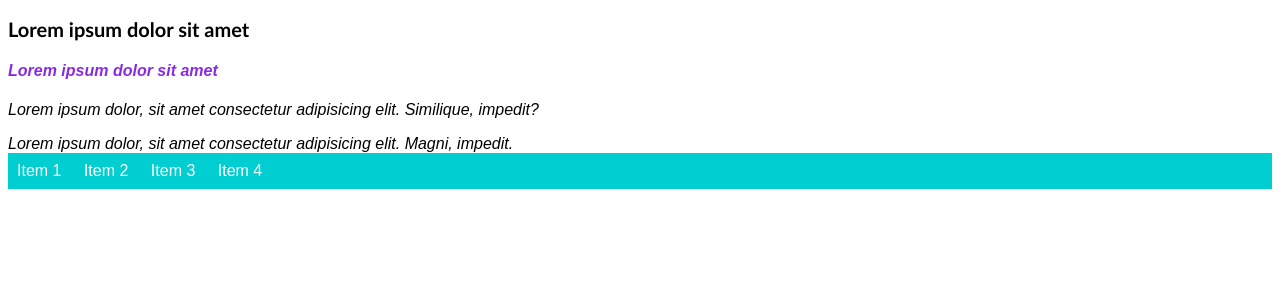
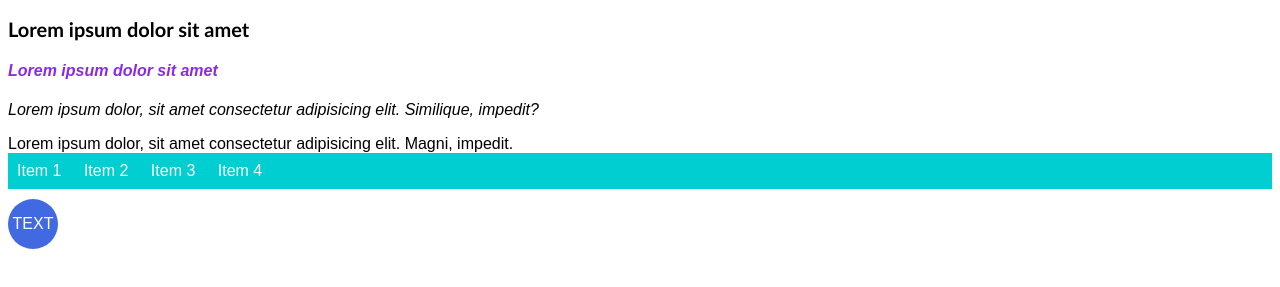
Before and after one commit to ZainaMALEK/poec-symfony, a plain HTML site: page css/bases/index.html in a window 1280 px wide. Shown: the part 107-394 px from the top of the page. Drawn offline with Linux system fonts and the light colour scheme.

Commit message:
Add Pseudo element

```diff
--- a/css/bases/index.html
+++ b/css/bases/index.html
@@ -31,6 +31,8 @@
         <li><a href="#">Item 4</a></li>
     </ul>
 
+    <div class="mybox">TEXT</div>
+
 </body>
 
 </html>
--- a/css/bases/style.css
+++ b/css/bases/style.css
@@ -23,7 +23,6 @@
 }
 
 p,
-div,
 .demo-titre,
 #titre {
     font-style: italic;
@@ -47,10 +46,39 @@
     color: inherit;
     padding: 4px;
     text-decoration: none;
-    border-radius: 4px;
+    border-radius: 3px;
     transition: background-color 0.3s ease-in;
 }
 
 .menu a:hover {
     background-color: darkcyan;
 }
+
+.mybox {
+    height: 50px;
+    width: 50px;
+    background-color: royalblue;
+    color: #FFF;
+    margin-top: 10px;
+    text-align: center;
+    line-height: 50px;
+    border-radius: 50%;
+    position: relative;
+}
+
+.mybox::before {
+    position: absolute;
+    content: '\25BA';
+    height: 50px;
+    width: 50px;
+    background-color: #000;
+    opacity: 0;
+    border-radius: inherit;
+    display: block;
+    transition: opacity 0.4s ease-in;
+}
+
+.mybox:hover::before {
+    opacity: 0.8;
+    cursor: pointer;
+}
```
